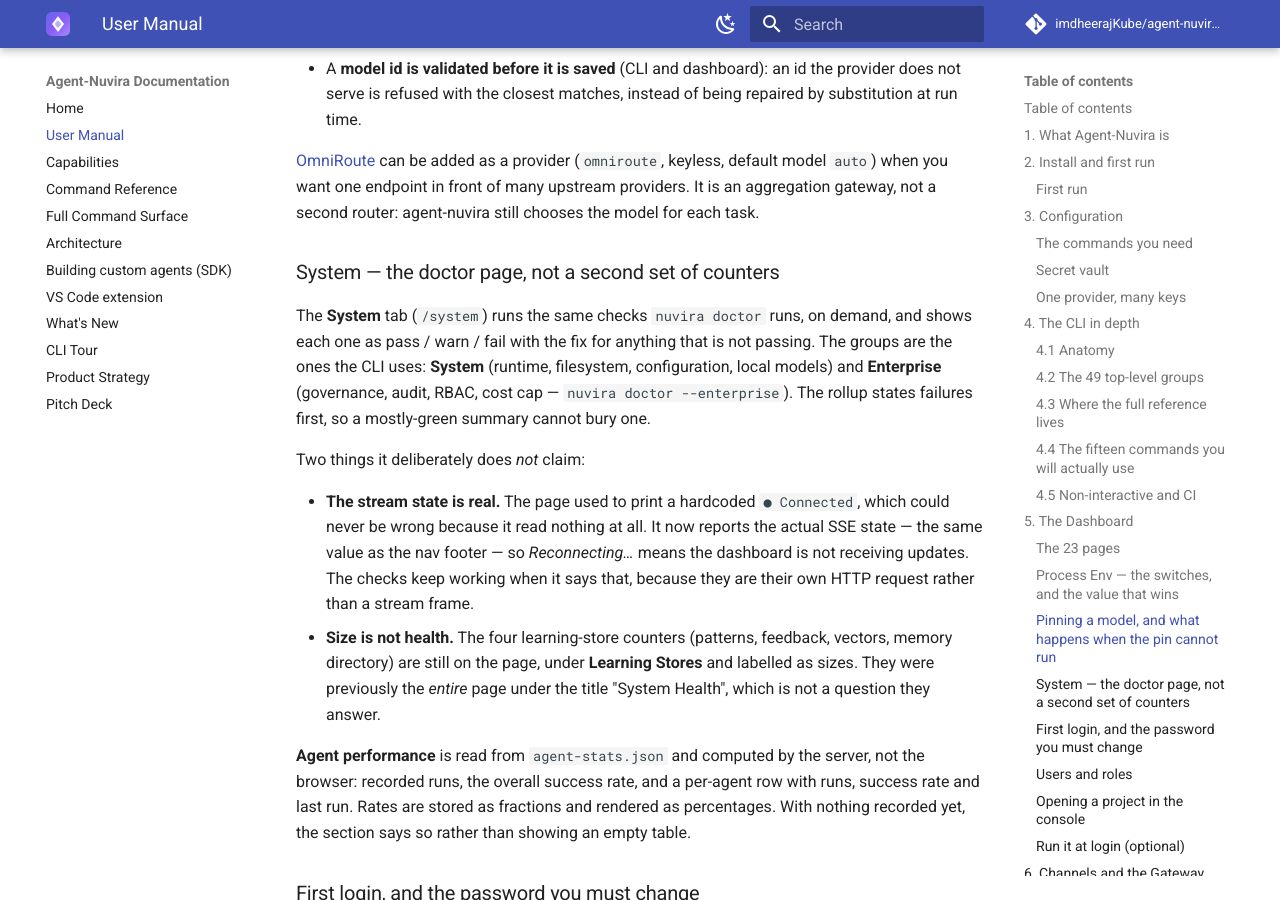
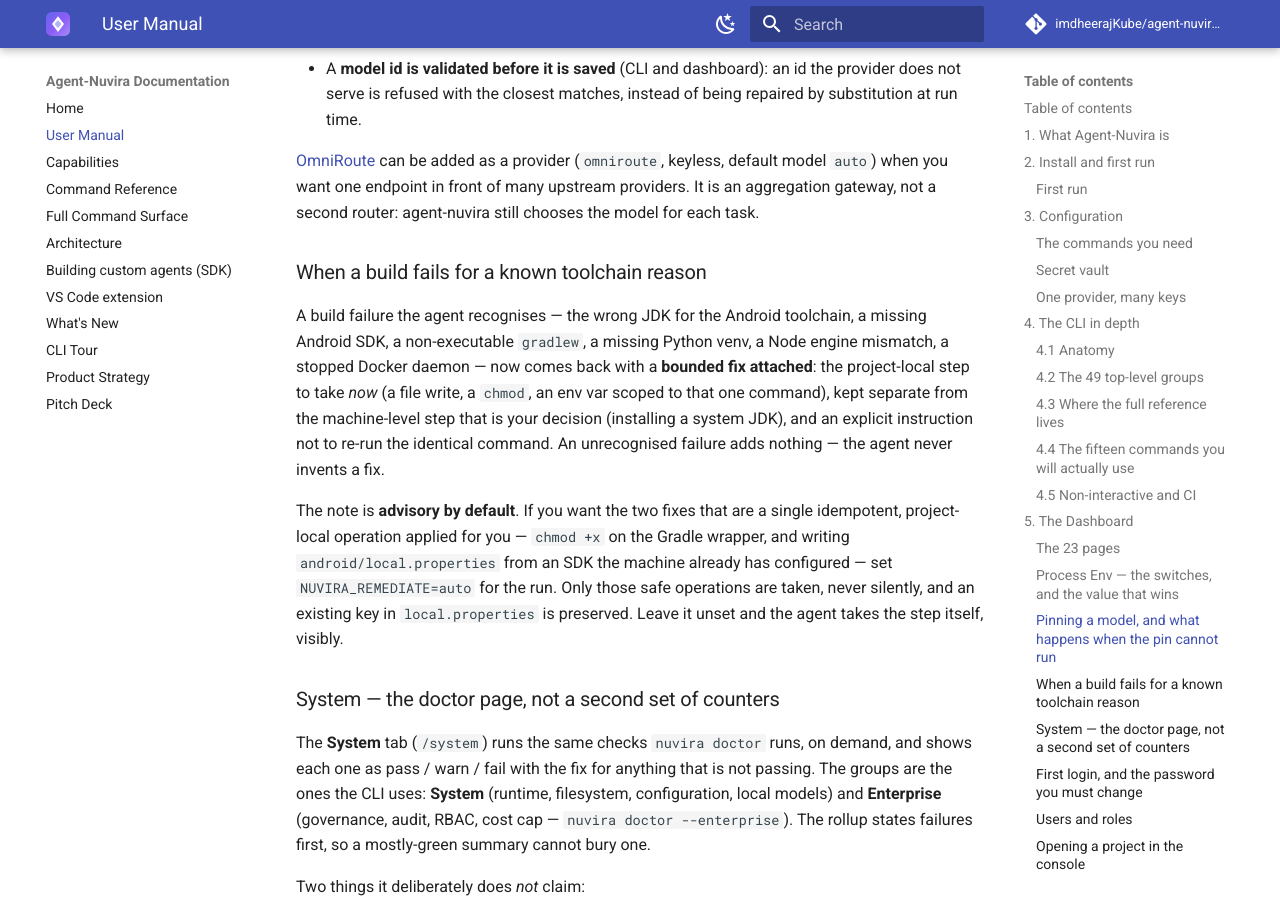
Before and after one commit to imdheerajKube/agent-nuvira-documentation, an MkDocs documentation site: the page built from docs/user-manual.md, in a window 1280 px wide and 900 px high, scrolled down 7658 px. Built offline with MkDocs 1.6.1 and Material for MkDocs 9.7.7, drawn with Linux system fonts in a browser that asks for light colours; comment, search, counter and statistics services are not loaded.

Commit message:
docs: rebuild from 1805582
Generated from imdheerajKube/agent-nuvira@1805582ada2b7eb266193e079377a406835ed61d, and audited for secrets, personal data and dead links before it was committed.

```diff
--- a/docs/user-manual.md
+++ b/docs/user-manual.md
@@ -294,6 +294,21 @@
 [OmniRoute](https://github.com/diegosouzapw/OmniRoute) can be added as a provider (`omniroute`,
 keyless, default model `auto`) when you want one endpoint in front of many upstream providers. It is
 an aggregation gateway, not a second router: agent-nuvira still chooses the model for each task.
+
+### When a build fails for a known toolchain reason
+
+A build failure the agent recognises — the wrong JDK for the Android toolchain, a missing Android
+SDK, a non-executable `gradlew`, a missing Python venv, a Node engine mismatch, a stopped Docker
+daemon — now comes back with a **bounded fix attached**: the project-local step to take *now* (a file
+write, a `chmod`, an env var scoped to that one command), kept separate from the machine-level step
+that is your decision (installing a system JDK), and an explicit instruction not to re-run the
+identical command. An unrecognised failure adds nothing — the agent never invents a fix.
+
+The note is **advisory by default**. If you want the two fixes that are a single idempotent,
+project-local operation applied for you — `chmod +x` on the Gradle wrapper, and writing
+`android/local.properties` from an SDK the machine already has configured — set `NUVIRA_REMEDIATE=auto`
+for the run. Only those safe operations are taken, never silently, and an existing key in
+`local.properties` is preserved. Leave it unset and the agent takes the step itself, visibly.
 
 ### System — the doctor page, not a second set of counters
 
```
